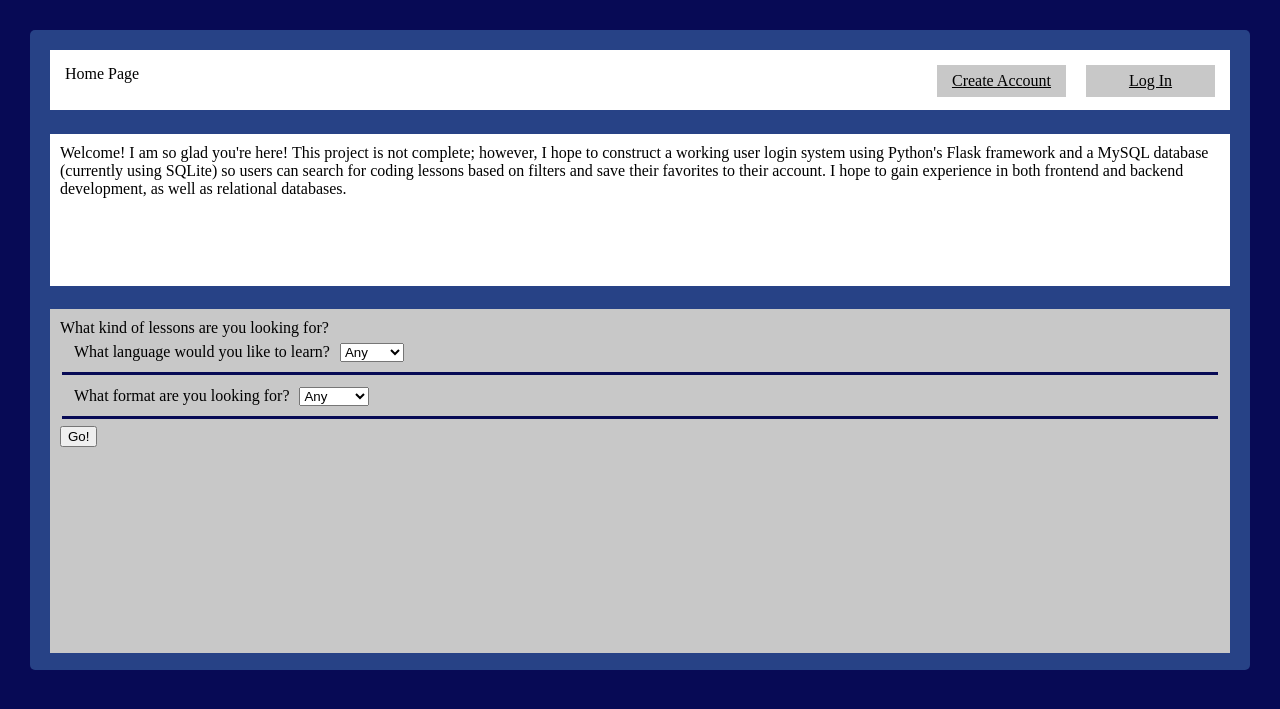
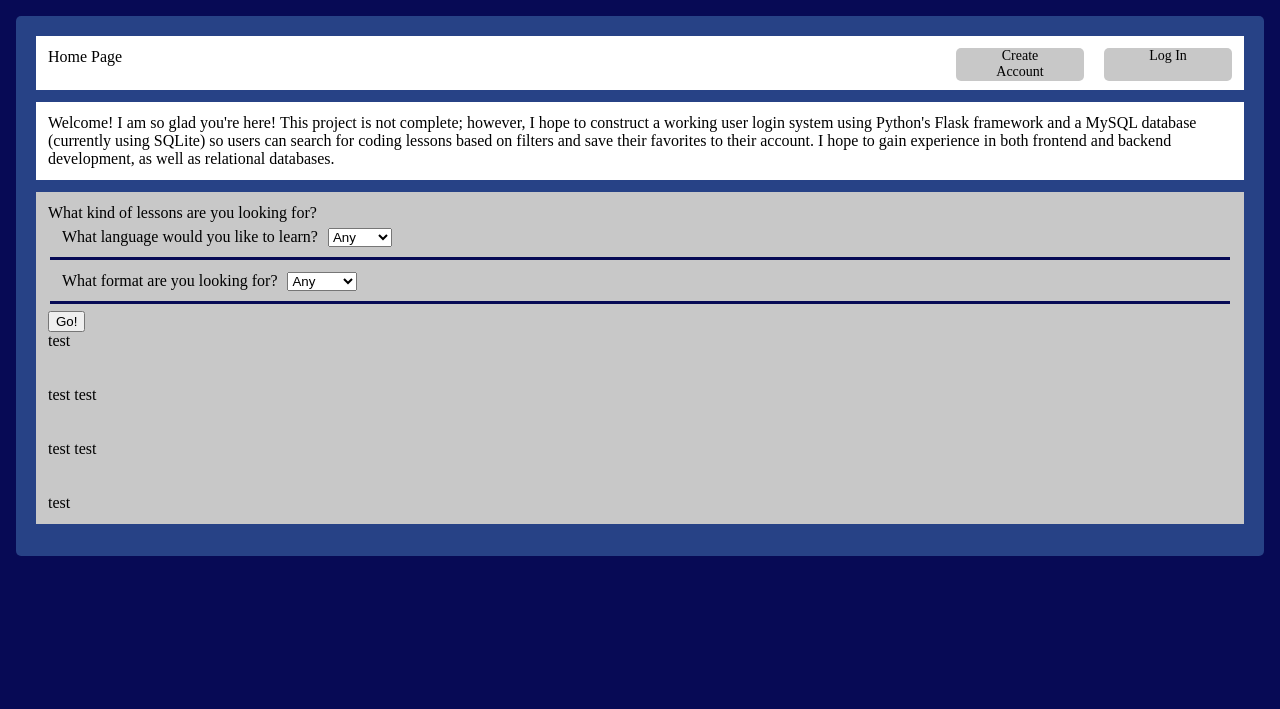
Before and after one commit to bricurley/Coding-Lessons-Web-App, a Flask app: page / in a window 1280 px wide. Shown: the top 709 px of the page. Run offline with Flask 3, Linux system fonts and the light colour scheme; some libraries are stand-ins or nearby versions.

Commit message:
removed un needed comment

```diff
--- a/app.py
+++ b/app.py
@@ -79,22 +79,10 @@ def filter():
     # TODO apply filters
     return redirect(url_for("home"))
 
-# Upload lesson a user has found
-@app.route('/upload')
-def upload():
-    new_lesson = request.get_json()
-    print(new_lesson)
-    name = new_lesson["name"]
-    link = new_lesson["link"]
-    language = new_lesson["language"]
-    format = new_lesson["format"]
-    uploaded_by = session["username"]
-
-    return redirect(url_for("dashboard"))
-
 # dashboard for logged in users
 @app.route('/dashboard', methods=['GET', 'POST'])
 def dashboard():
+    flash_color = "black"
     if request.method == 'POST':
         name = request.form.get("name")
         link = request.form.get("link")
@@ -102,15 +90,15 @@ def dashboard():
         format = request.form.get("format")
         uploaded_by = session["username"]
         validation = validators.url(link)
+        flash_color = "green"
         if validation:
             entry = Lesson(name,language,format, uploaded_by, link)
             print(entry.name)
             flash("Addition successful. Thank you for contributing!")
-            flash_color = "green"
         elif not validation:
             flash("Addition unsuccessful. Invalid or unsafe URL")
             flash_color = "red"
-        return render_template("dashboard.html", flash_color=flash_color)
+    return render_template("dashboard.html", flash_color=flash_color)
 
 # logout
 @app.route('/logout')
@@ -185,5 +173,3 @@ https://www.geeksforgeeks.org/profile-application-using-python-flask-and-mysql/
 https://www.shiksha.com/online-courses/articles/python-filter-everything-you-need-to-know/#:~:text=Example%201%3A%20Filtering%20a%20list%20of%20numbers&text=In%20this%20example%2C%20we%20use,with%20the%20list%20of%20numbers.
 https://www.geeksforgeeks.org/how-to-implement-filtering-sorting-and-pagination-in-flask/
 '''
-
-#bingus
--- a/static/main.css
+++ b/static/main.css
@@ -1,14 +1,14 @@
 html, body {
     background-color: rgb(7, 10, 85);
     margin: 0;
-    padding: 15px; /*Create dark blue border around wrapper*/
-    width: calc(100%-30px); /*Make padding visible and uniform on all sides - calc(100%-padding times 2) */
-    height: calc(100%-30px);
+    padding: 8px; /*Create dark blue border around wrapper*/
+    width: calc(100%-16); /*Make padding visible and uniform on all sides - calc(100%-padding times 2) */
+    height: auto;
     justify-content: center;
 }
 
 .wrapper {
-    height: 600px;
+    height: auto; /*previously 600px */
     padding: 20px; /*7px of padding for html, body and 7px for wrapper*/
     margin: 0;
     border-style: solid 5px;
@@ -22,19 +22,18 @@ html, body {
 
 .topbar, .extra_info, .filters, .account_creation {
     width: calc(100%-20px); /*width = 100& - padding of wrapper */
-    padding: 10px;
+    padding: 12px;
     border-style: solid 5px;
-    margin-bottom: 2%; /*Height of each plus margin-bottom of each should add too 100% */
+    margin-bottom: 12px; /*Height of each plus margin-bottom of each should add too 100% */
 }
 
 .topbar {
-    height: 5%;
+    height: 30px;
     background-color: white;
-    padding: 15px;
 }
 
 .extra_info {
-    height: 22%;
+    height: auto;
     background-color: white;
 }
 
@@ -56,13 +55,34 @@ html, body {
 
 .account_management {
     float: right;
-    width: 10%;
-    height: 60%;
     background-color: rgb(200, 200, 200);
-    padding: 7px;
+    color: black;
+    border-radius: 5px;
+    text-decoration: none;
     margin-left: 20px;
     text-align: center;
-    color: black;
+    width: 10vw;
+    height: 33px;
+    padding: 0px;
+    font-size: 14px;
+}
+/*
+@media (min-width: 600px) {
+    .account_management {
+      font-size: 14px;
+      width: 10vw;
+    }
+  }
+*/
+  @media (max-width: 599px) {
+    .account_management {
+      font-size: 12px;
+      width: 11vw;
+    }
+  }
+
+.account_management:hover {
+    background-color: rgb(230, 230, 230);
 }
 
 /* Extras for account creation page */
--- a/templates/create_account.html
+++ b/templates/create_account.html
@@ -17,6 +17,8 @@
                 <fieldset>
                     <label for="firstname">First name:</label>
                     <input id="firstname" name="firstname" type="text" required>
+                </fieldset>
+                <fieldset>
                     <label for="lastname">Last name:</label>
                     <input id="lastname" name="lastname" type="text" required>
                 </fieldset>
--- a/templates/home.html
+++ b/templates/home.html
@@ -16,7 +16,7 @@
                 Hello, {{ session.name }}!!!
                 {% else %}
                 <a href="{{url_for('login')}}" class="account_management">Log In</a>
-                <a href="{{url_for('create_account')}}" class="account_management">Create Account</a>
+                <a href="{{url_for('create_account')}}" class="account_management">Create <br>Account</a>
                 {% endif %}
         </div>
         <div class="extra_info">Welcome! I am so glad you're here! This project is not complete; however, I hope to construct a working user login system
@@ -43,7 +43,10 @@
                     <option value="Website">Website</option>
                 </select>
             </fieldset>
-            <button onclick="updateFilters()">Go!</button>
+            <button onclick="updateFilters()">Go!</button><br>
+            test<br><br><br>test
+            test<br><br><br>test
+            test<br><br><br>test
             <script type="text/javascript" src="http://ajax.googleapis.com/ajax/libs/jquery/1.5/jquery.min.js"></script>
             <script>
                 function updateFilters() {
```
Also changed, not shown: templates/dashboard.html (+10 -8 lines).
